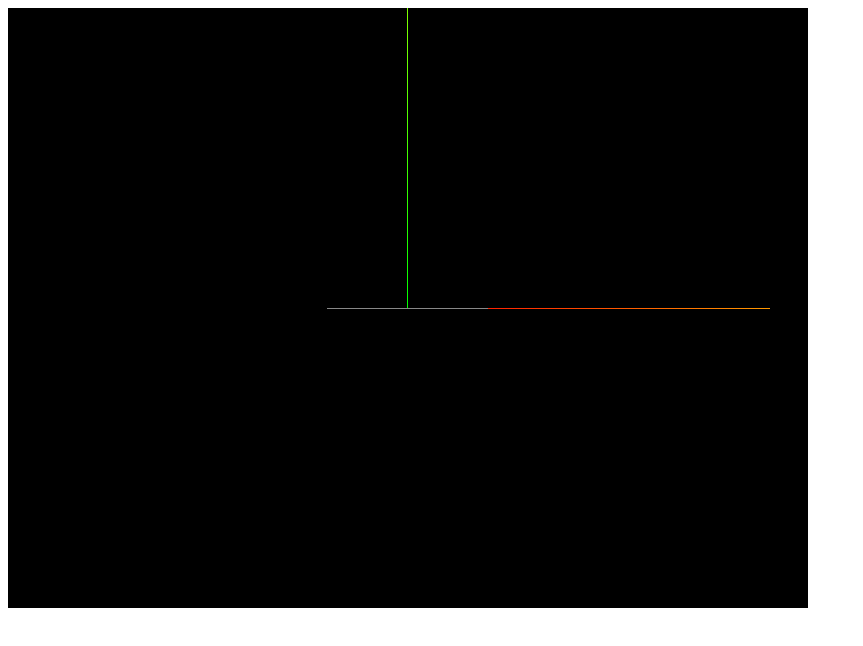
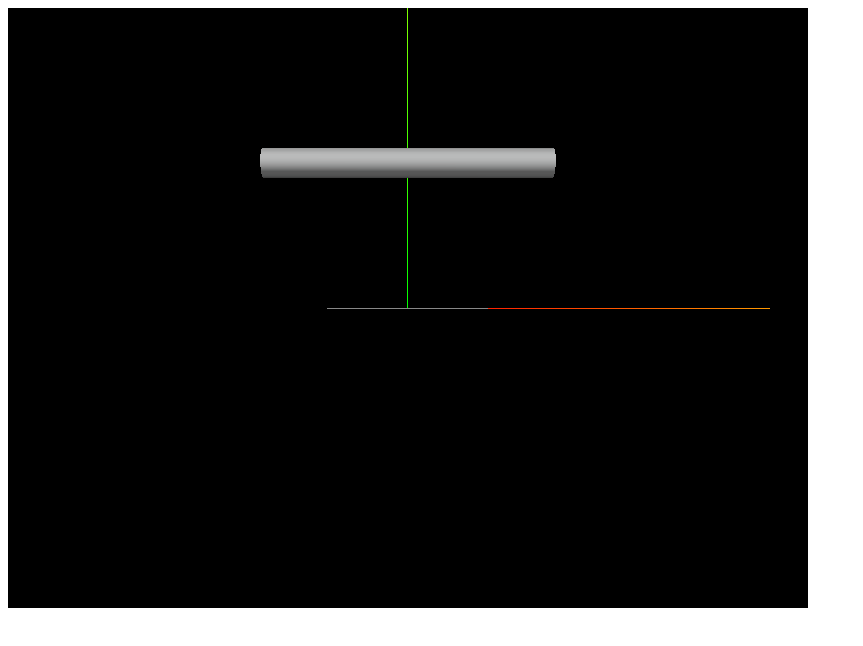
Before and after one commit to KobayasiTaku/WebGL, a plain HTML site: page index.html in a window 1280 px wide. Shown: the whole page, without its empty margins (0-863 px from the left). Drawn offline with nearby package versions, Linux system fonts and the light colour scheme.

Commit message:
Update index.html

```diff
--- a/index.html
+++ b/index.html
@@ -60,7 +60,7 @@
         //var material = new THREE.MeshNormalMaterial({ color: 0x000000 });
         //var material = new THREE.MeshLambertMaterial({ color: 0x0000ff });
         //var material = new THREE.MeshPhongMaterial({ color: 0x0000ff, specular:0xffff00, shininess:4 });
-        var material = new THREE.MeshPhongMaterial({ color: 0x0000ff, emissive: 0xffff00, emissiveIntensity: 2 });
+        //var material = new THREE.MeshPhongMaterial({ color: 0x0000ff, emissive: 0xffff00, emissiveIntensity: 2 });
         //var material = new THREE.MeshToonMaterial({ color: 0x005555 });
         //var material = new THREE.MeshStandardMaterial({ color: 0x0005555 });
 
@@ -140,10 +140,22 @@
         pengin.position.set(0,1,0);//ペンギングループの原点の位置
         scene.add(pengin);*/
 
+        //持ち手
+        var motite_g = new THREE.CylinderGeometry( 0.2, 0.2, 4, 32 );
+        var material_m = new THREE.MeshLambertMaterial({ color: 0xC9CACA });
+        var motite = new THREE.Mesh( motite_g, material_m);
+        motite.rotation.z = 1.57;
+        motite.position.set(0,2,0);
+
+        //ダンベルのオブジェクト
+        const danberu = new THREE.Group();
+        danberu.add(motite); // 持ち手を追加
+        danberu.position.set(0,0,0);
+
         //全体のオブジェクト
         const all = new THREE.Group();
         all.add(plane);//平面を追加
-        //all.add(pengin); // ペンギンを追加
+        all.add(danberu); // ダンベルを追加
         all.position.set(0,0,0);//全体グループの原点の位置
         scene.add(all);
 
```
